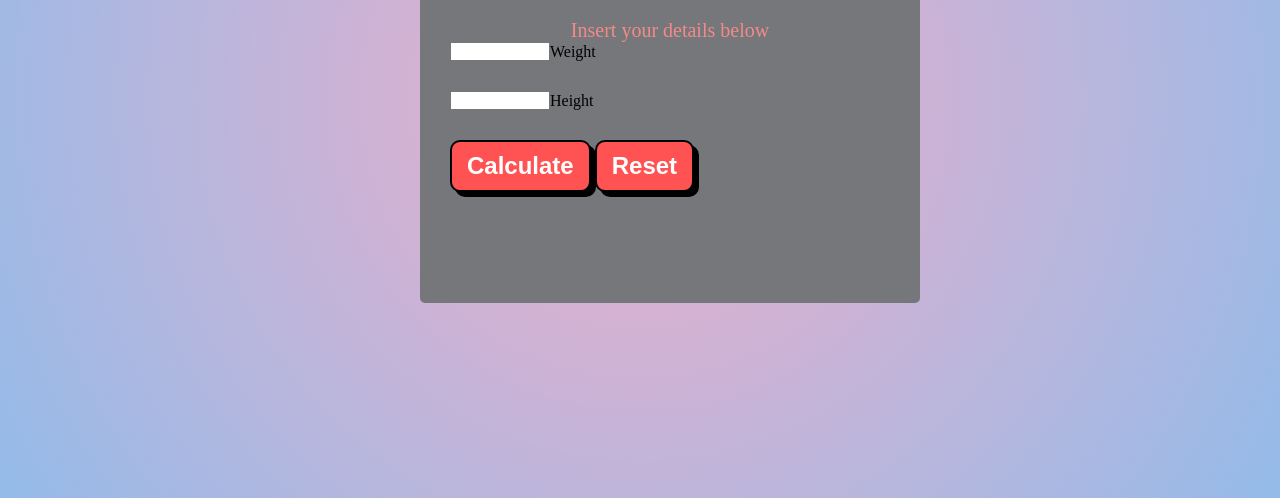
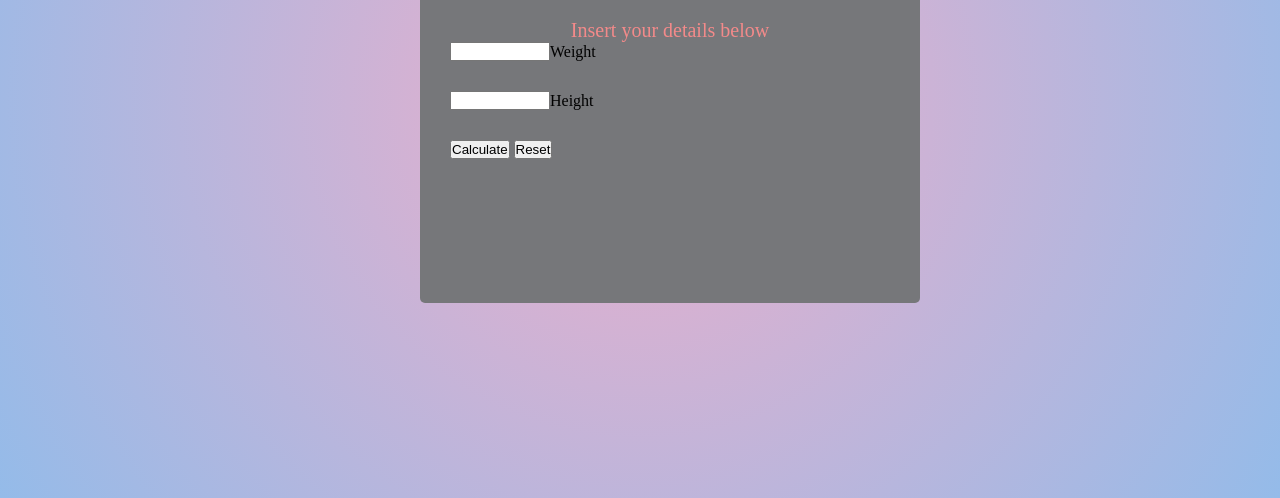
Before and after one commit to TaysWeb/BMI_Calculator, a plain HTML site: page index.html in a window 1280 px wide. Shown: the part 302-800 px from the top of the page. Drawn offline with Linux system fonts and the light colour scheme.

Commit message:
removed 2 unused classes

```diff
--- a/index.html
+++ b/index.html
@@ -25,8 +25,8 @@
           </div>
 
           <div class="display">
-             <button  id="cal" onclick="determine()" class="ani"> Calculate</button>
-             <button  id="clear" onclick= "reset()" class="ani">Reset</button>
+             <button  id="cal" onclick="determine()" > Calculate</button>
+             <button  id="clear" onclick= "reset()" >Reset</button>
             </div>
 
             <div>
```
